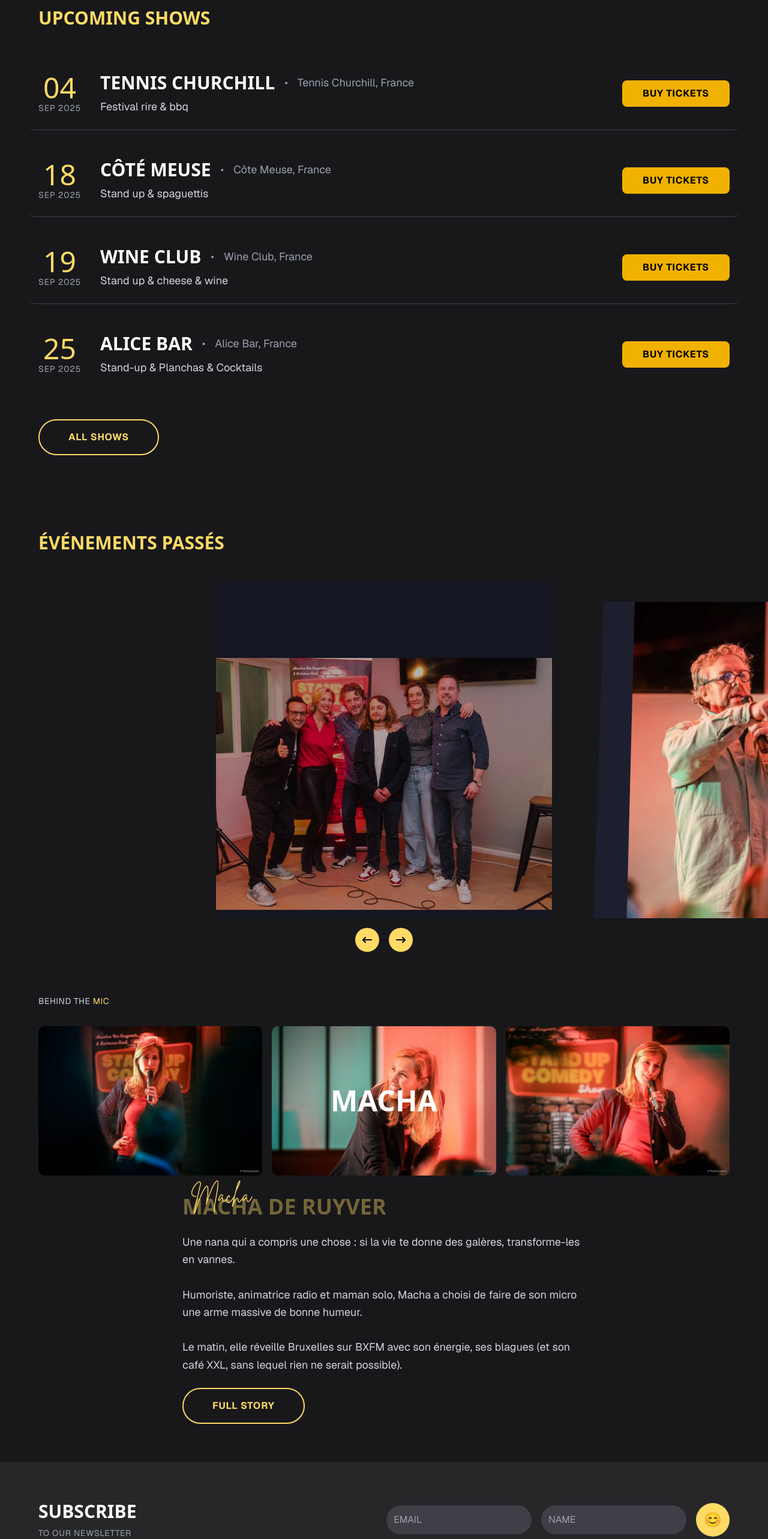
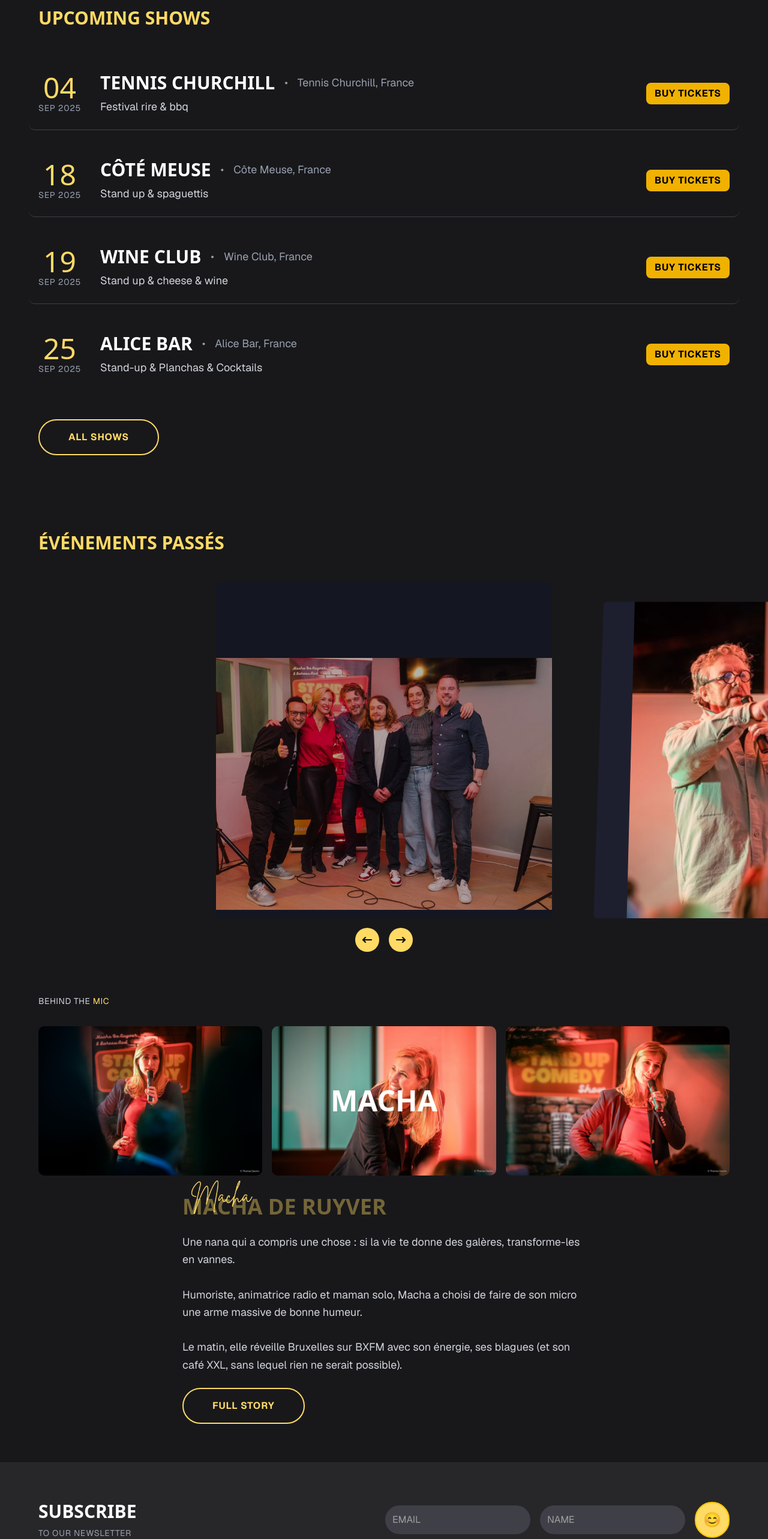
Before and after one commit to zebrapad/chezmacha, a Next.js app: page / in a window 1280 px wide. Shown: the part 940-3506 px from the top of the page at 60% size. Built offline with nearby package versions, Linux system fonts and the light colour scheme; no server answers.

Commit message:
Make newsletter subscription button more visible on mobile: larger size, better contrast, and ensure it stays on same line

```diff
--- a/src/app/page.tsx
+++ b/src/app/page.tsx
@@ -305,8 +305,8 @@ const UpcomingShows = () => {
                   <Button
                     onClick={() => handleBookingClick(show)}
                     variant="yellow"
-                    size="lg"
-                    className="font-bold uppercase tracking-wider w-full md:w-auto text-sm md:text-base"
+                    size="sm"
+                    className="font-bold uppercase tracking-wider text-sm md:text-base"
                   >
                     {show.status}
                   </Button>
@@ -580,7 +580,7 @@ const Footer = () => {
             <button
               type="submit"
               disabled={isSubmitting}
-              className="p-3 md:p-3 rounded-full transition-colors text-xl md:text-2xl flex-shrink-0 min-w-[48px] min-h-[48px] md:min-w-[56px] md:min-h-[56px]"
+              className="p-4 md:p-3 rounded-full transition-colors text-2xl md:text-2xl flex-shrink-0 min-w-[56px] min-h-[56px] md:min-w-[56px] md:min-h-[56px] border-2 border-yellow-400"
               style={{ backgroundColor: '#ffda65', color: '#000' }}
               title="Subscribe to newsletter"
             >
```
